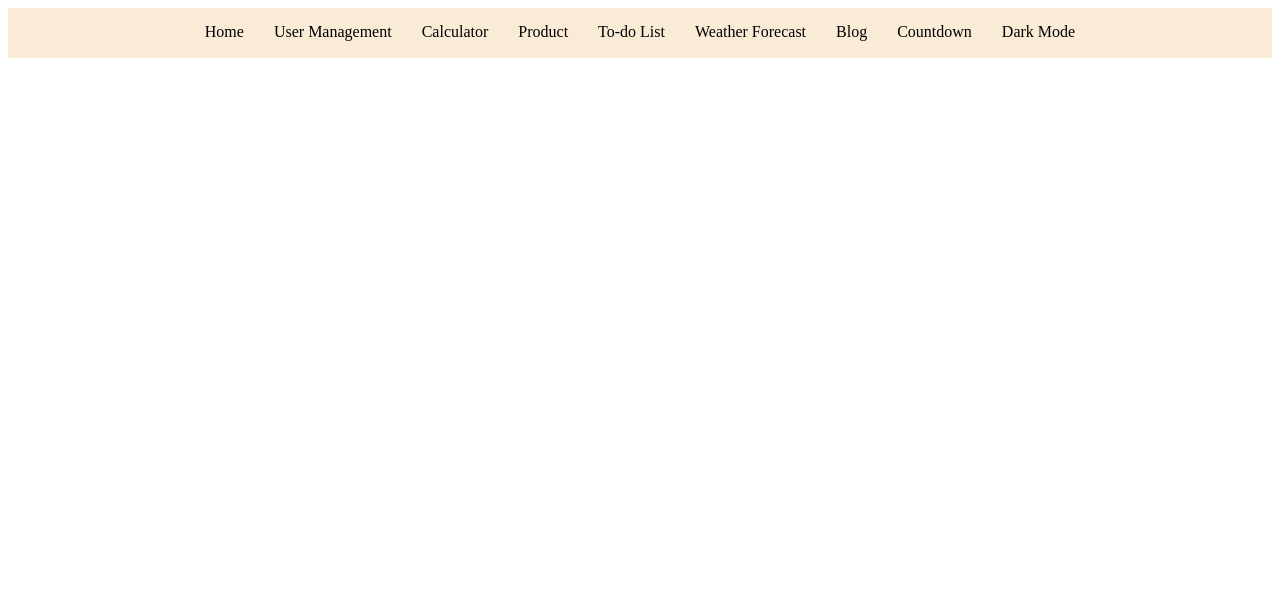
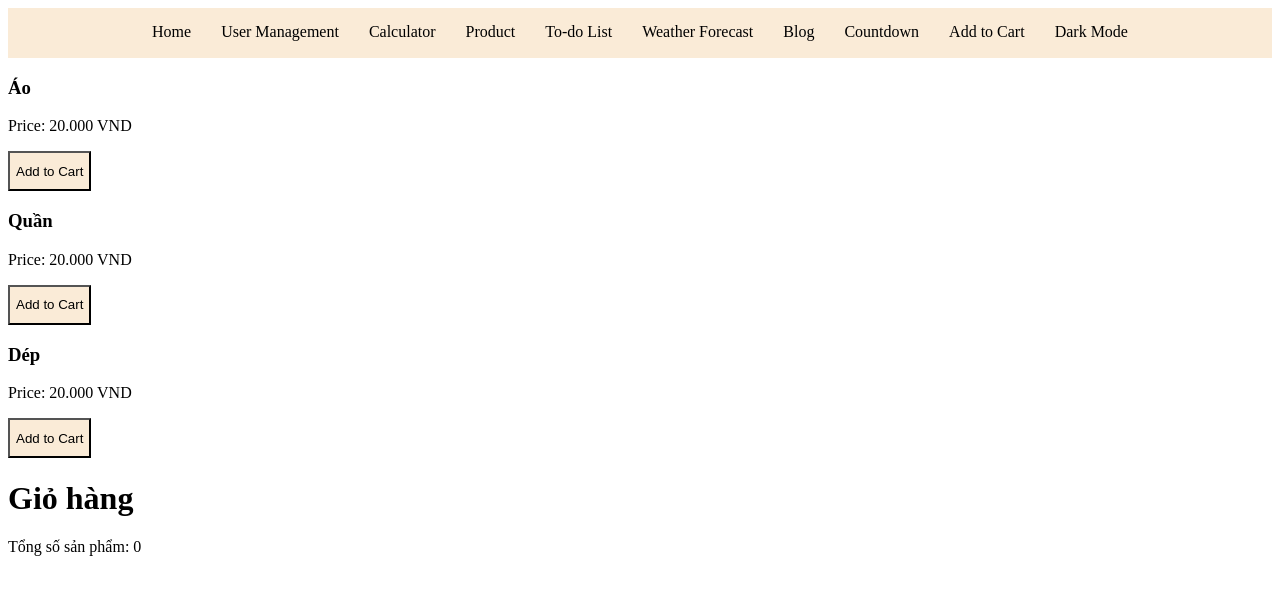
Before and after one commit to Nhat12072002/practice-vue-js, a Vue app: page /addToCart in a window 1280 px wide. Shown: the top 594 px of the page. Built offline with nearby package versions, Linux system fonts and the light colour scheme.

Commit message:
add to cart practice

```diff
--- a/src/App.vue
+++ b/src/App.vue
@@ -9,6 +9,7 @@
       <RouterLink class="nav-link" to="/weather">Weather Forecast</RouterLink>
       <RouterLink class="nav-link" to="/blog">Blog</RouterLink>
       <RouterLink class="nav-link" to="/countdown">Countdown</RouterLink>
+      <RouterLink class="nav-link" to="/addToCart">Add to Cart</RouterLink>
       <a class="nav-link" @click="toggleDarkMode">
         Dark Mode
       </a>
--- /dev/null
+++ b/src/components/Product/Cart.vue
@@ -0,0 +1,34 @@
+<template>
+    <div class="cart-container">
+        <h1>Giỏ hàng</h1>
+        <div>
+            <ul v-for="item in cartItems" :key="item.id">
+                <li>{{item.name}} : {{item.quantity}}</li>
+                <button @click="removeItem(item.id)">Remove</button>
+            </ul>
+        </div>
+        <p>Tổng số sản phẩm: {{ totalProduct }}</p>
+    </div>
+</template>
+
+<script setup>
+import { computed } from 'vue';
+
+const props= defineProps({
+    cartItems:{
+        type: Array,
+        required: true
+    }
+})
+const totalProduct= computed(()=>{
+    return props.cartItems.reduce((sum, item) => sum + item.quantity,0)
+})
+const emits= defineEmits(['removeItem'])
+const removeItem=(productId)=>{
+    emits('removeItem',productId)
+}
+</script>
+
+<style scoped>
+
+</style>
--- /dev/null
+++ b/src/components/Product/ListProduct.vue
@@ -0,0 +1,32 @@
+<template>
+    <div class="listproduct-container">
+        <div class="listproduct" v-for="product in listProduct" :key="product.id">
+            <ProductItem :product="product">
+                <button @click="addToCart(product)">Add to Cart</button>
+            </ProductItem>
+        </div>
+    </div>
+</template>
+
+<script setup>
+import ProductItem from './ProductItem.vue';
+
+const props = defineProps({
+    listProduct: {
+        type: Array,
+        required: true
+    }
+})
+
+// khai bao tin hieu
+const emit = defineEmits(['addProductToCart'])
+
+const addToCart = (product) => {
+    emit('addProductToCart', product)
+    alert('Add to cart thanh cong')
+}
+</script>
+
+<style lang="scss" scoped>
+
+</style>
--- /dev/null
+++ b/src/components/Product/ProductItem.vue
@@ -0,0 +1,21 @@
+<template>
+    <div class="productitem-container">
+        <h3>{{ product.name }}</h3>
+        <p>Price: {{ product.price }}</p>
+        <slot></slot>
+    </div>
+</template>
+
+<script setup>
+
+const props = defineProps({
+    product: {
+        type: Object,
+        required: true
+    }
+})
+</script>
+
+<style scoped>
+
+</style>
--- a/src/router/index.js
+++ b/src/router/index.js
@@ -1,3 +1,4 @@
+import AddToCartView from '@/views/AddToCartView.vue'
 import BlogView from '@/views/BlogView.vue'
 import CalculatorView from '@/views/CalculatorView.vue'
 import CountDownView from '@/views/CountDownView.vue'
@@ -74,6 +75,11 @@ const router = createRouter({
       name: 'Countdown',
       component: CountDownView
     },
+    {
+      path: '/addToCart',
+      name: 'AddToCart',
+      component: AddToCartView
+    },
   ]
 })
 
--- /dev/null
+++ b/src/views/AddToCartView.vue
@@ -0,0 +1,40 @@
+<template>
+    <div class="addtocart-container">
+        <ListProduct :listProduct="products" @addProductToCart="addProductToCart"></ListProduct>
+        <Cart :cartItems="listProductCart" @removeItem="removeItemtoCart"/>
+    </div>
+</template>
+
+<script setup>
+import ListProduct from '../components/Product/ListProduct.vue'
+import Cart from '../components/Product/Cart.vue'
+import {ref} from 'vue'
+const listProductCart = ref([]);
+const products= [
+    {id: 1, name: "Áo", price:"20.000 VND"},
+    {id: 2, name: "Quần", price:"20.000 VND"},
+    {id: 3, name: "Dép", price:"20.000 VND"},
+]
+const addProductToCart = (product) =>{
+    const existingProduct= listProductCart.value.find((item) => item.id === product.id)
+    if(existingProduct){
+        existingProduct.quantity +=1
+    } else {
+        listProductCart.value.push({...product, quantity: 1})
+    }}
+
+const removeItemtoCart = (productId) =>{
+    const productItem = listProductCart.value.find((product) => product.id === productId)
+    if(productItem){
+        if(productItem.quantity>1){
+            productItem.quantity -=1
+        } else {
+            listProductCart.value=listProductCart.value.filter((product)=> product.id !== productId)
+        }
+    }
+}
+</script>
+
+<style scoped>
+
+</style>
```
